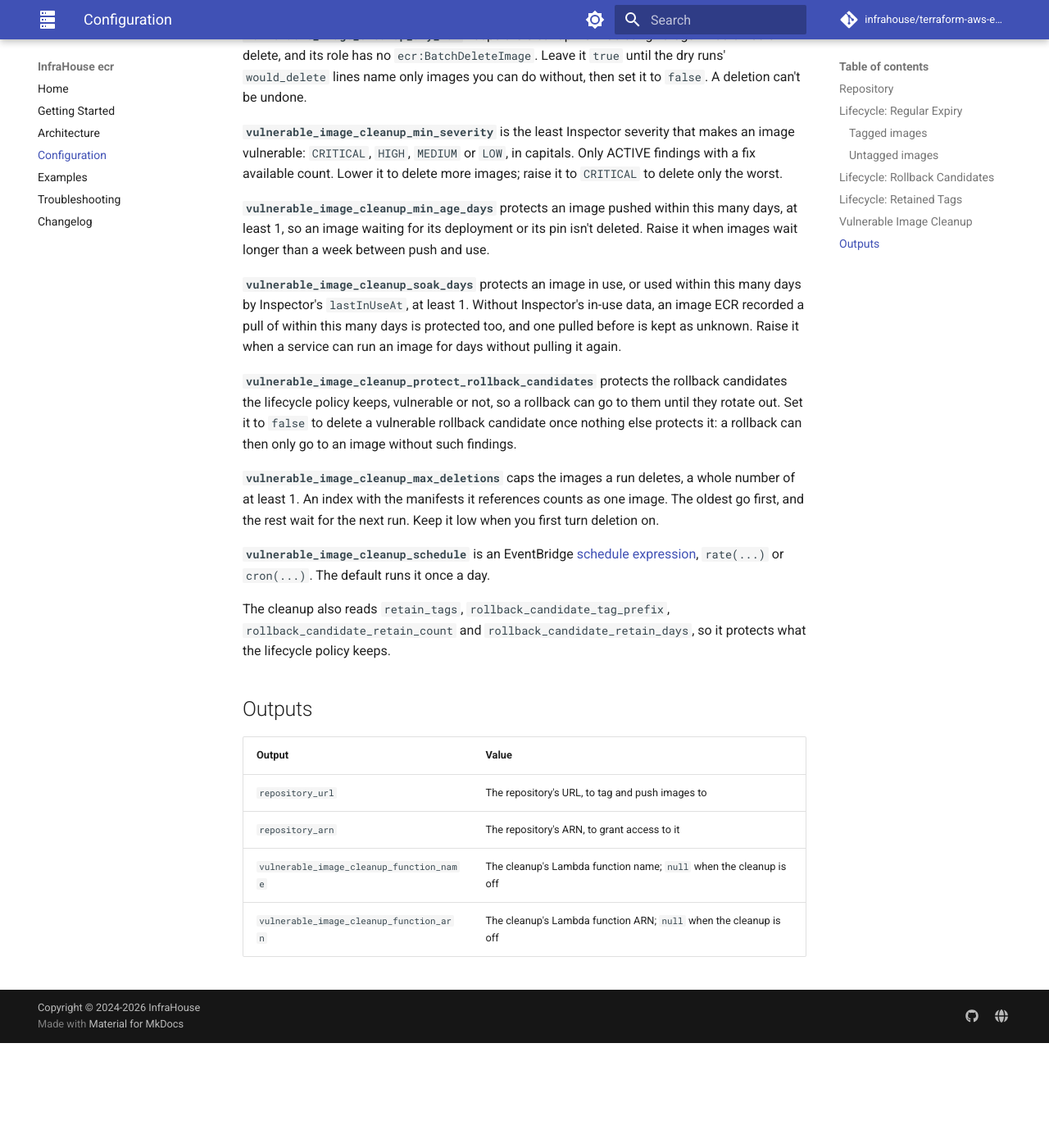
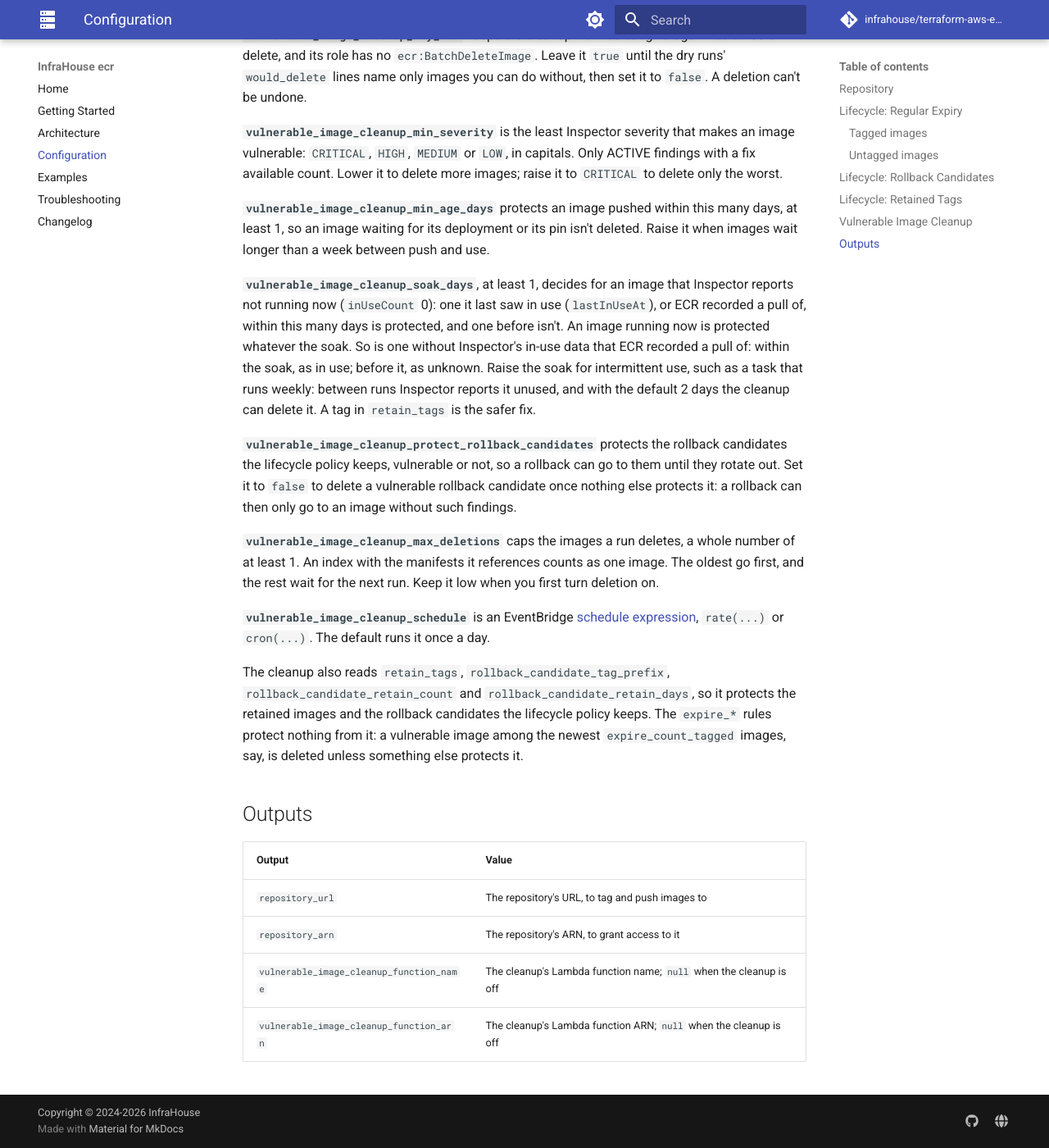
Before and after one commit to infrahouse/terraform-aws-ecr, an MkDocs documentation site: the page built from docs/configuration.md, in a window 1280 px wide and 1400 px high, scrolled down 4371 px. Shown: the whole window at 82% size. Built offline with MkDocs 1.6.1 and Material for MkDocs 9.7.7, drawn with Linux system fonts in a browser that asks for light colours; comment, search, counter and statistics services are not loaded; before the commit the page ends 5643 px from its top, so only the background shows below that.

Commit message:
docs: review fixes: what the cleanup keeps, the soak, S3, the alarm label
- index, configuration, examples and the cleanup example: the cleanup
  protects the retained images and the rollback candidates the policy
  keeps; the expire_* rules protect nothing from it.
- configuration: the soak decides only for an image Inspector reports
  not running now; raise it for intermittent use, or retain its tag.
- getting-started: with the cleanup on, Terraform also manages S3
  buckets and objects; architecture names lambda-monitored's bucket.
- cleanup-run.png: a deletion that fails fails the run after other
  deletions; only a read error fails it before any.
- index and troubleshooting: Terraform 1.9 or later, below 2.0.
- architecture: the priorities example gets its tag_prefix_list;
  not_active is archived or being restored; the expire_* rules don't
  protect from the cleanup.
- examples.md and the cleanup example keep expire_days_untagged = 7, as
  "the rollback configuration above" says.

Co-Authored-By: Claude Opus 5.5 <noreply@anthropic.com>

```diff
--- a/docs/assets/architecture.py
+++ b/docs/assets/architecture.py
@@ -120,7 +120,7 @@ def cleanup_run() -> None:
             "\n5. Log JSON lines\nwould_delete or deleted,\nkept, left_by_cap, summary"
         )
         alarm = CloudwatchAlarm(
-            "\nError alarm\nany error fails the run\nbefore it deletes"
+            "\nError alarm\nany error fails the run;\na read error, before\nit deletes anything"
         )
 
         schedule >> Edge(label="1. invoke") >> function
--- a/docs/configuration.md
+++ b/docs/configuration.md
@@ -151,10 +151,13 @@ delete more images; raise it to `CRITICAL` to delete only the worst.
 waiting for its deployment or its pin isn't deleted. Raise it when images wait longer than a week between push and
 use.
 
-**`vulnerable_image_cleanup_soak_days`** protects an image in use, or used within this many days by Inspector's
-`lastInUseAt`, at least 1. Without Inspector's in-use data, an image ECR recorded a pull of within this many days is
-protected too, and one pulled before is kept as unknown. Raise it when a service can run an image for days without
-pulling it again.
+**`vulnerable_image_cleanup_soak_days`**, at least 1, decides for an image that Inspector reports not running now
+(`inUseCount` 0): one it last saw in use (`lastInUseAt`), or ECR recorded a pull of, within this many days is
+protected, and one before isn't.
+An image running now is protected whatever the soak. So is one without Inspector's in-use data that ECR recorded a
+pull of: within the soak, as in use; before it, as unknown. Raise the soak for intermittent use, such as a task that
+runs weekly: between runs Inspector reports it unused, and with the default 2 days the cleanup can delete it. A tag
+in `retain_tags` is the safer fix.
 
 **`vulnerable_image_cleanup_protect_rollback_candidates`** protects the rollback candidates the lifecycle policy keeps,
 vulnerable or not, so a rollback can go to them until they rotate out. Set it to `false` to delete a vulnerable
@@ -169,7 +172,9 @@ when you first turn deletion on.
 `rate(...)` or `cron(...)`. The default runs it once a day.
 
 The cleanup also reads `retain_tags`, `rollback_candidate_tag_prefix`, `rollback_candidate_retain_count` and
-`rollback_candidate_retain_days`, so it protects what the lifecycle policy keeps.
+`rollback_candidate_retain_days`, so it protects the retained images and the rollback candidates the lifecycle policy
+keeps. The `expire_*` rules protect nothing from it: a vulnerable image among the newest `expire_count_tagged`
+images, say, is deleted unless something else protects it.
 
 ## Outputs
 
```
Also changed, not shown: docs/architecture.md (+11 -6 lines), docs/examples.md (+5 -3 lines), docs/getting-started.md (+2 -2 lines), docs/index.md (+4 -4 lines), docs/troubleshooting.md (+1 -1 lines), examples/vulnerable-image-cleanup/README.md (+3 -1 lines), docs/assets/cleanup-run.png, 1 other file.
